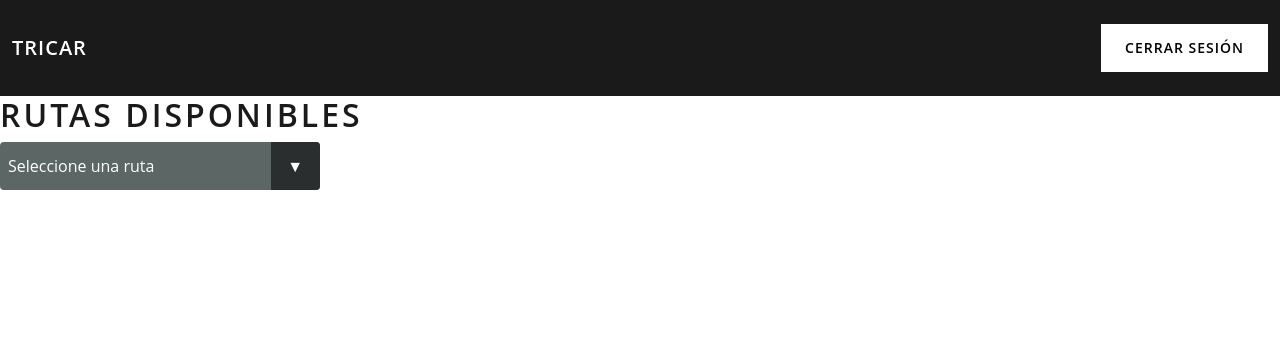
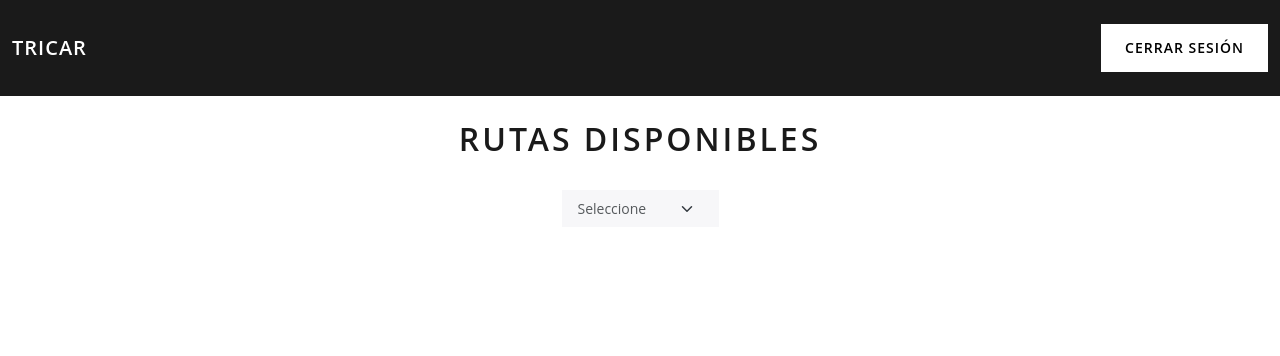
Before and after one commit to valdiviesod/TriCar, a Node server app: template views/User.html in a window 1280 px wide. Shown: the top 356 px of the page. Run offline with Node 20, Linux system fonts and the light colour scheme; the template is opened without the code that fills it, so the values that code supplies are empty.

Commit message:
User view update

```diff
--- a/css/styleUser.css
+++ b/css/styleUser.css
@@ -52,3 +52,9 @@
  .select:hover::after {
     color: #23b499;
  }
+
+ .centrado{
+   display:block;
+   margin-left: auto;
+   margin-right: auto;
+ }
--- a/views/User.html
+++ b/views/User.html
@@ -31,16 +31,18 @@
             </div>
         </div>
     </nav>
-    <h1>Rutas disponibles</h1>
-    <div class="select">
-        <select name="format" id="format">
-            <option selected disabled>Seleccione una ruta</option>
-            <option value="pdf">hacer</option>
-            <option value="txt">que se carguen</option>
-            <option value="epub">las opciones</option>
-            <option value="fb2">que pongan</option>
-            <option value="mobi">los conductores</option>
-        </select>
+    <br>
+    <div style="text-align: center;">
+        <h1>Rutas disponibles</h1>
+    </div>
+    <br>
+    <div class="centrado">
+        <select class="form-select form-select-sm" aria-label=".form-select-sm example">
+            <option selected>Seleccione</option>
+            <option value="1">One</option>
+            <option value="2">Two</option>
+            <option value="3">Three</option>
+          </select>
     </div>
             <div class="col-4">
 
```
